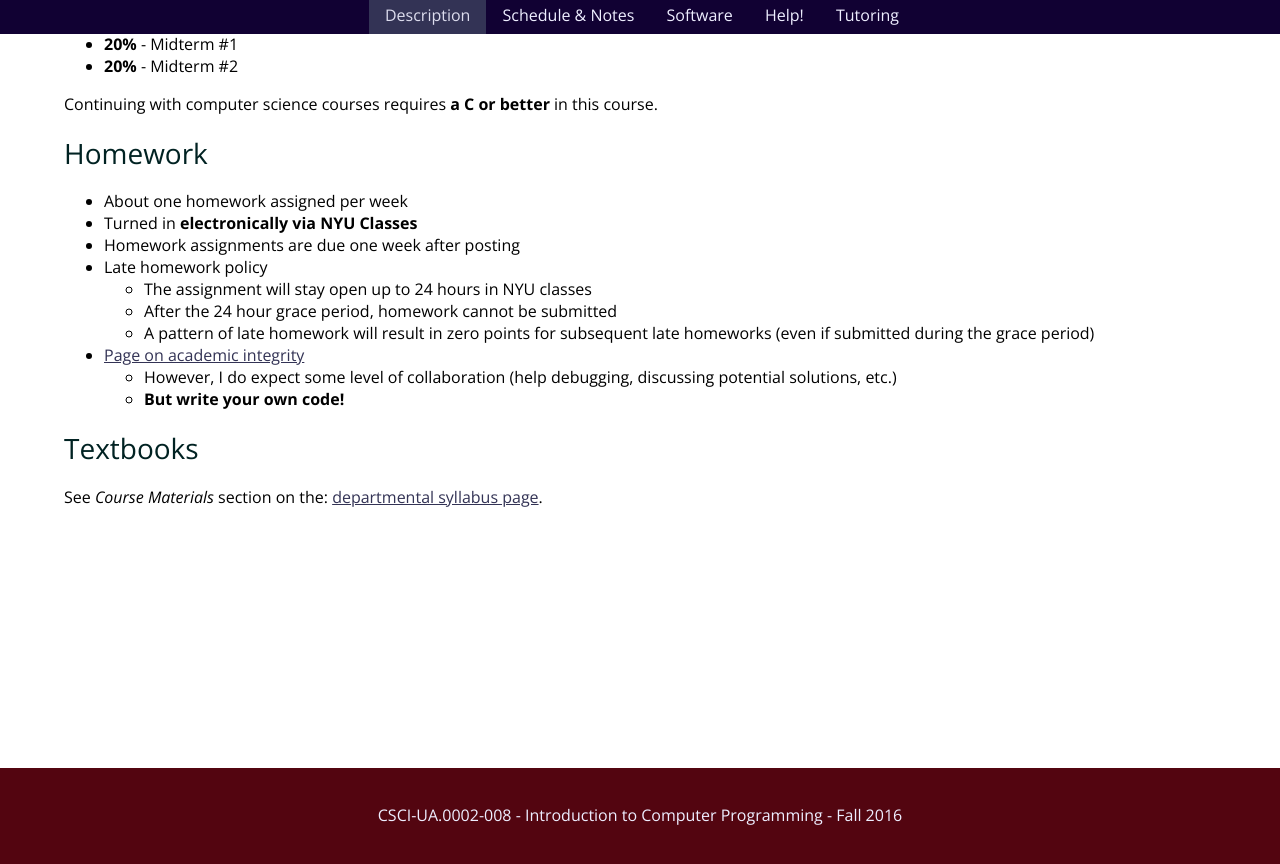
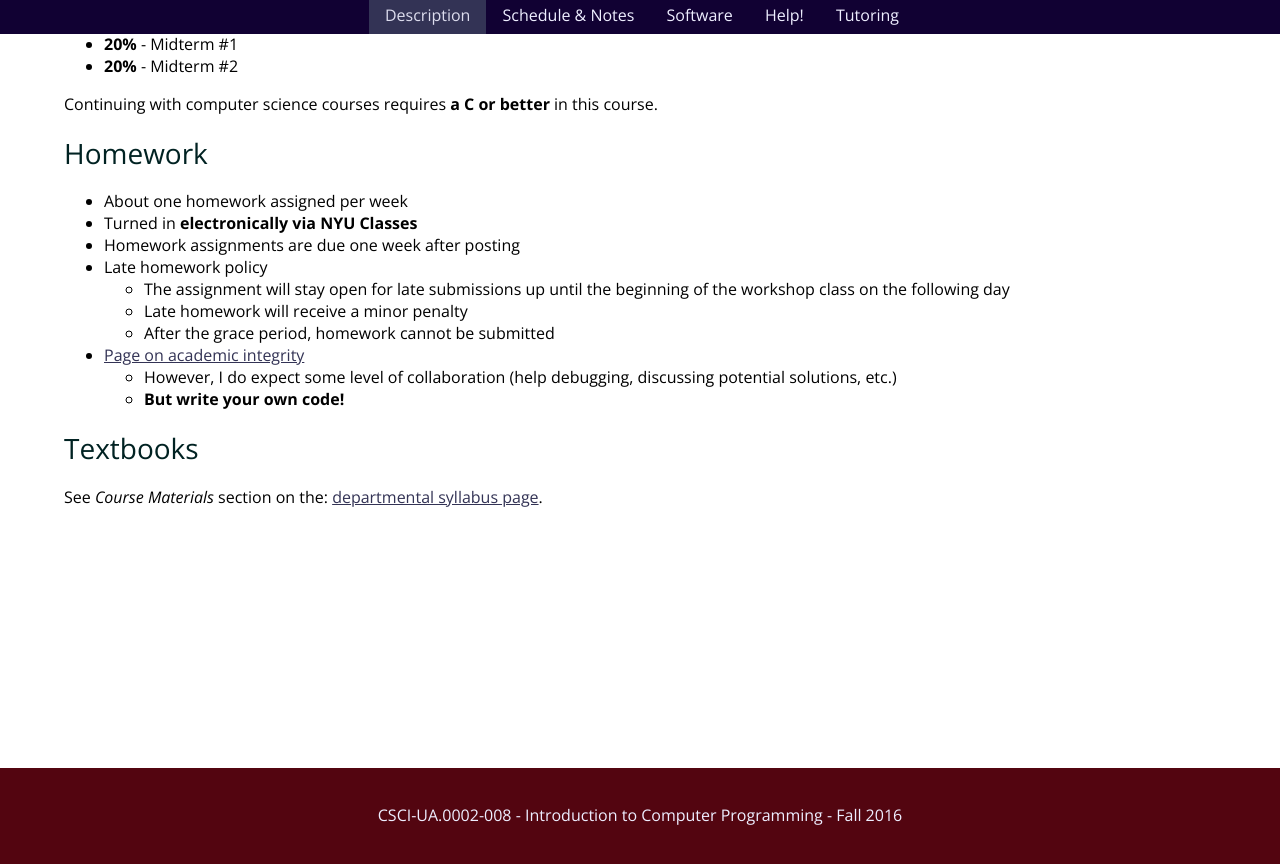
Before and after one commit to foureyes/csci-ua.0002-fall2016-008, a Jekyll site: the page built from index.markdown, in a window 1280 px wide and 900 px high, scrolled down 784 px. Shown: the top 864 px of the window. Built offline with Jekyll 4.4.1, drawn with Linux system fonts in a browser that asks for light colours.

Commit message:
fix up grace period text

```diff
--- a/index.markdown
+++ b/index.markdown
@@ -56,9 +56,9 @@ Homework
 * Turned in **electronically via NYU Classes**
 * Homework assignments are due one week after posting
 * Late homework policy
-	* The assignment will stay open up to 24 hours in NYU classes
-	* After the 24 hour grace period, homework cannot be submitted
-	* A pattern of late homework will result in zero points for subsequent late homeworks (even if submitted during the grace period)
+	* The assignment will stay open for late submissions up until the beginning of the workshop class on the following day
+	* Late homework will receive a minor penalty
+	* After the grace period, homework cannot be submitted
 * [Page on academic integrity](http://www.cs.nyu.edu/webapps/content/academic/undergrad/academic_integrity)
 	* However, I do expect some level of collaboration (help debugging, discussing potential solutions, etc.)
 	* __But write your own code!__
```
Also changed, not shown: 1 other file.
